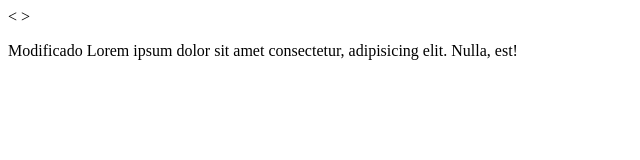
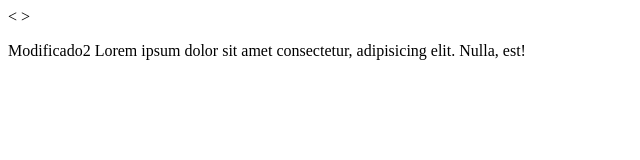
Before and after one commit to indexadonet/test-repositorio, a plain HTML site: page index.html in a window 1280 px wide. Shown: the full height of the page, 0-640 px from the left. Drawn offline with Linux system fonts and the light colour scheme.

Commit message:
corregido

```diff
--- a/index.html
+++ b/index.html
@@ -11,7 +11,7 @@
     <div class="container">
         <div class="row">
             <p>
-                Modificado Lorem ipsum dolor sit amet consectetur, adipisicing elit. Nulla, est!
+                Modificado2 Lorem ipsum dolor sit amet consectetur, adipisicing elit. Nulla, est!
             </p>
         </div>
     </div>
```
